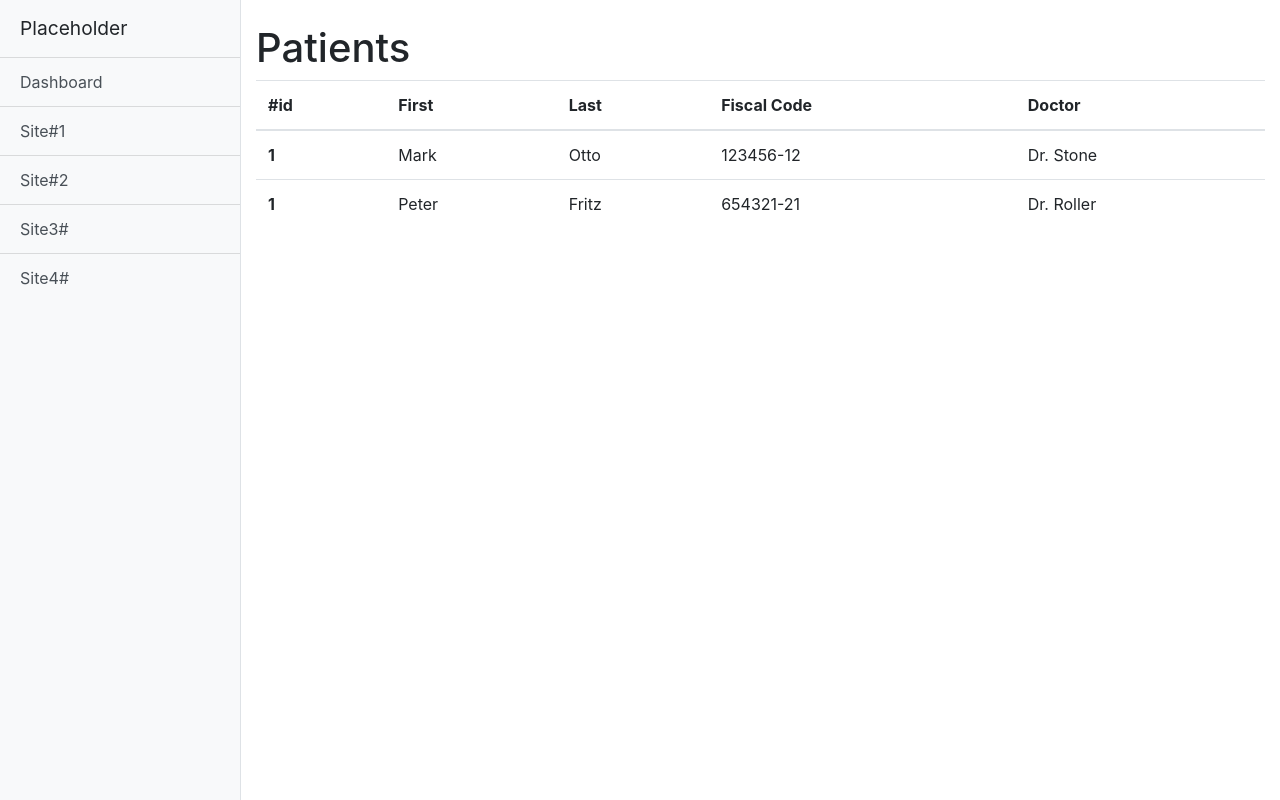
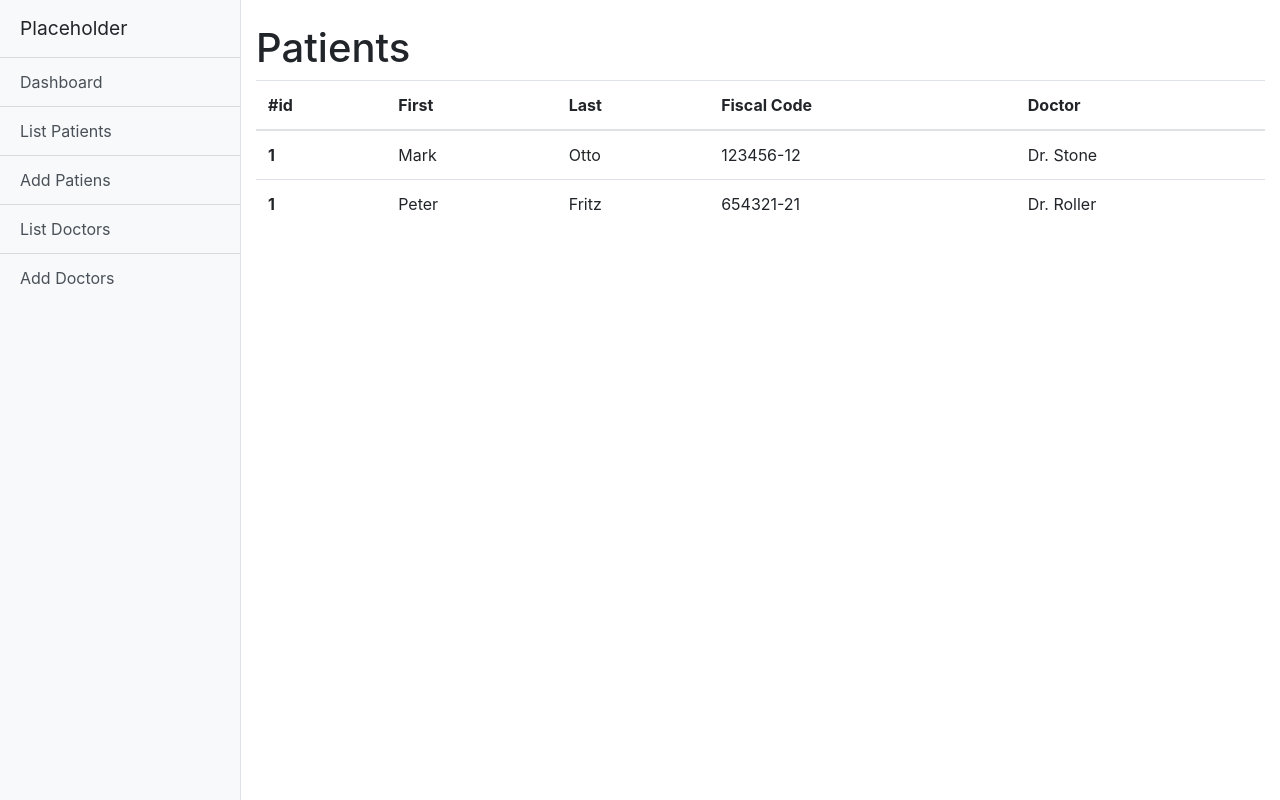
Before and after one commit to cmichelutti99/TBD, a PHP site: page / in a window 1280 px wide. Run offline with PHP 8.4, Linux system fonts and the light colour scheme; a stand-in replaces the project's code that opens the database connection.

Commit message:
add include

```diff
--- a/src/Basic UI/index.html
+++ b/src/Basic UI/index.php
@@ -1,3 +1,8 @@
+<?php
+require_once("./includes/config.inc.php");
+
+?>
+
 <!DOCTYPE html>
 <html lang="en">
 
@@ -27,10 +32,10 @@
       <div class="sidebar-heading">Placeholder </div>
       <div class="list-group list-group-flush">
         <a href="#" class="list-group-item list-group-item-action bg-light">Dashboard</a>
-        <a href="#" class="list-group-item list-group-item-action bg-light">Site#1</a>
-        <a href="#" class="list-group-item list-group-item-action bg-light">Site#2</a>
-        <a href="#" class="list-group-item list-group-item-action bg-light">Site3#</a>
-        <a href="#" class="list-group-item list-group-item-action bg-light">Site4#</a>
+        <a href="#" class="list-group-item list-group-item-action bg-light">List Patients</a>
+        <a href="#" class="list-group-item list-group-item-action bg-light">Add Patiens</a>
+        <a href="#" class="list-group-item list-group-item-action bg-light">List Doctors</a>
+        <a href="#" class="list-group-item list-group-item-action bg-light">Add Doctors</a>
       </div>
     </div>
     <!-- /#sidebar-wrapper -->
```
